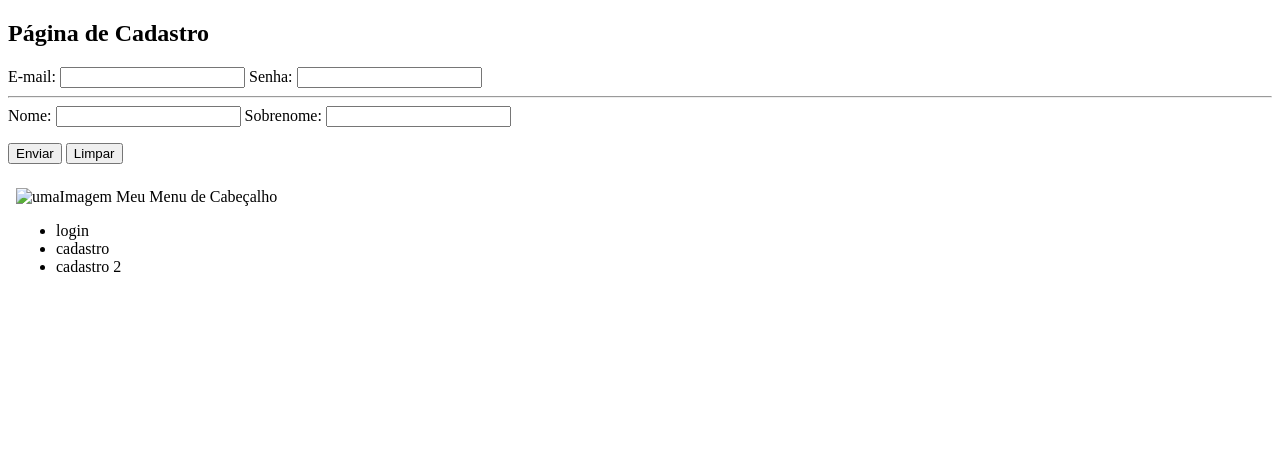
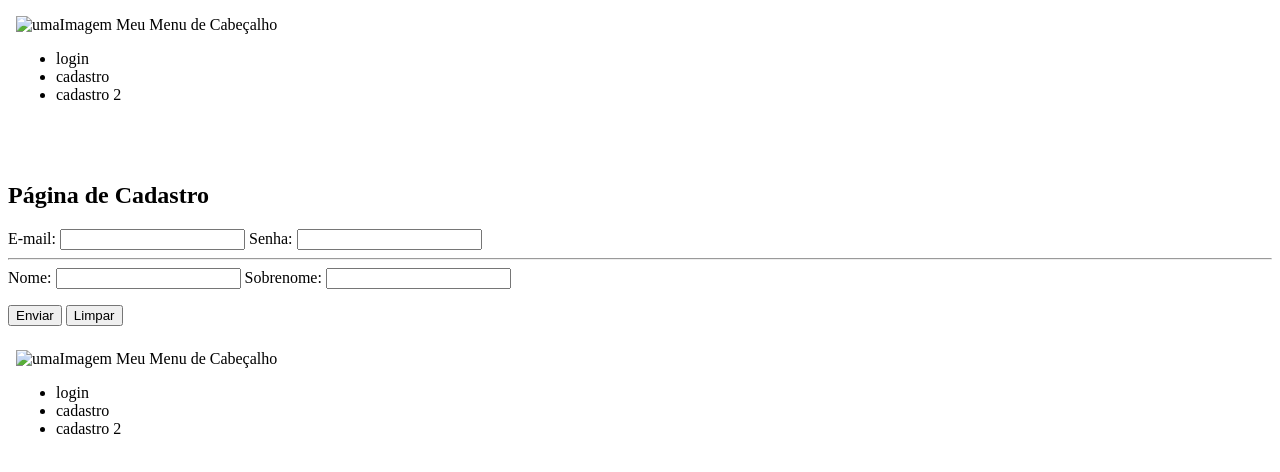
Before and after one commit to Ezequielzz/LMR-DEVTarde, a plain HTML site: page FormulariosSimples/cadastro.html in a window 1280 px wide. Shown: the top 472 px of the page. Drawn offline with Linux system fonts and the light colour scheme.

Commit message:
atividade de LMR dia 17/02/23

```diff
--- a/FormulariosSimples/cadastro.html
+++ b/FormulariosSimples/cadastro.html
@@ -9,6 +9,7 @@
 </head>
 
 <body>
+    <iframe src="header.html" frameborder="0" width="1900" height=""></iframe>
     <h2>Página de Cadastro</h2>
     <form>
         <label for="pmail" title="Mail">E-mail:</label>
```
Also changed, not shown: FormulariosSimples/cadastro2.html (+1 -0 lines), FormulariosSimples/login.html (+1 -1 lines).
